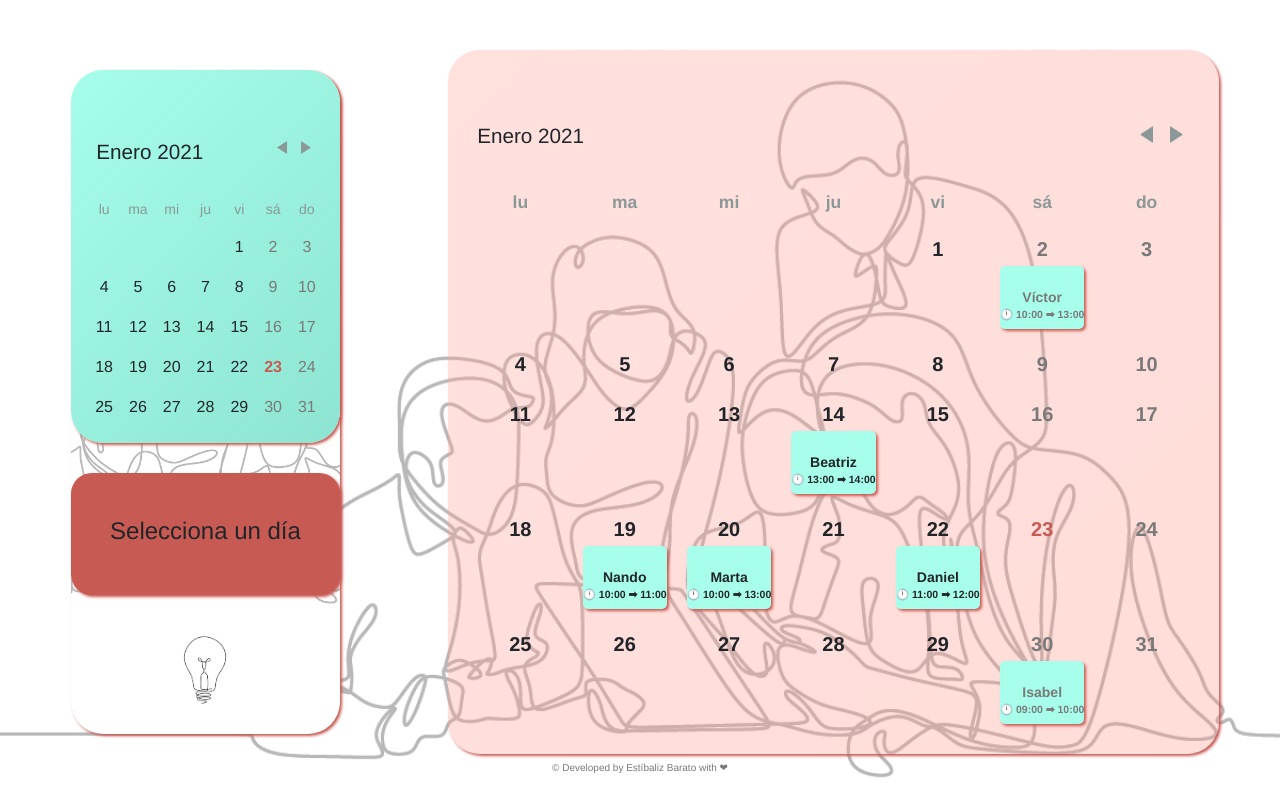
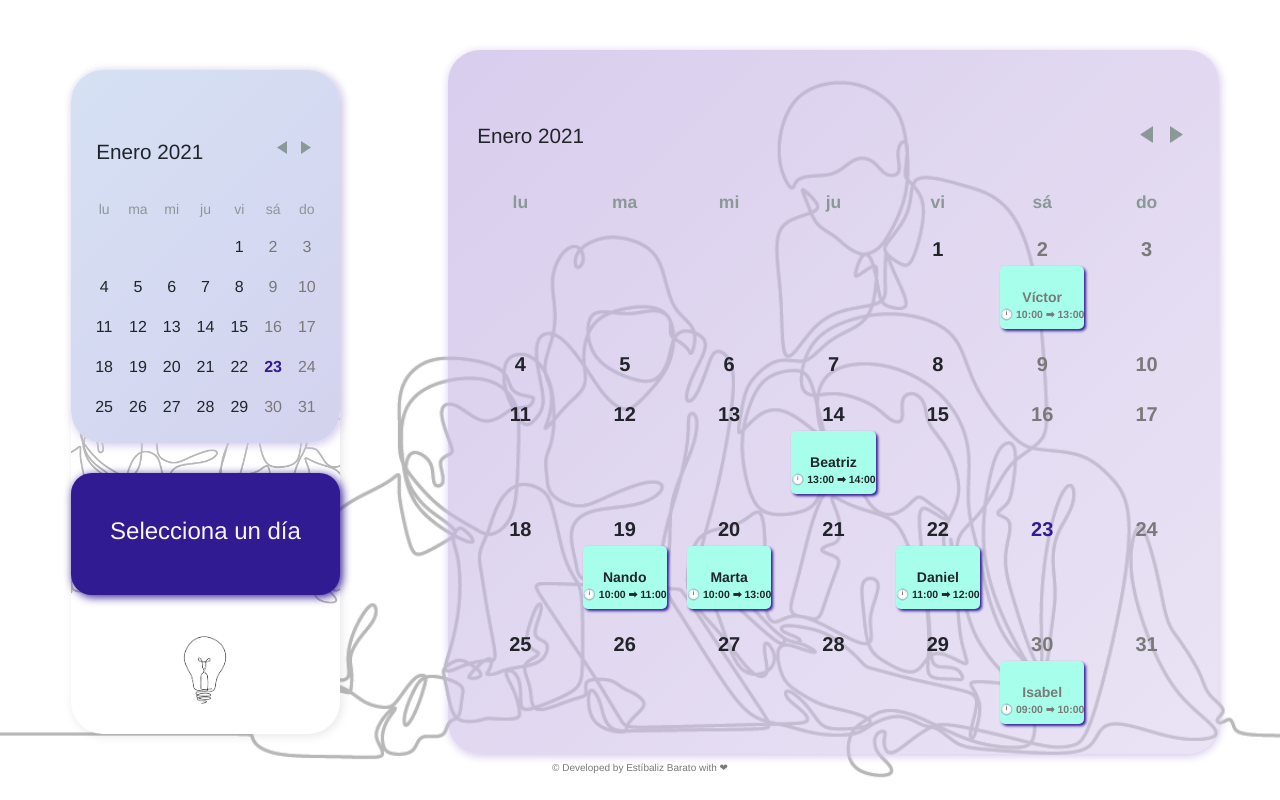
Before and after one commit to EstiBv/DatePicker--technical-test-, a React (Create React App) app: page / in a window 1280 px wide. Built offline with nearby package versions, Linux system fonts and the light colour scheme.

Commit message:
add favicon and change colours

```diff
--- a/public/index.html
+++ b/public/index.html
@@ -4,10 +4,8 @@
     <meta charset="utf-8" />
     <meta name="viewport" content="width=device-width, initial-scale=1" />
     <meta name="theme-color" content="#000000" />
-    <meta
-      name="description"
-      content="Web site created using create-react-app"
-    />
+
+    <link rel="icon" href="%PUBLIC_URL%/faviconIcoSchedule.ico" />
     <!-- bootstrap -->
     <link
       href="https://cdn.jsdelivr.net/npm/bootstrap@5.0.0-beta1/dist/css/bootstrap.min.css"
--- a/src/components/App.js
+++ b/src/components/App.js
@@ -42,6 +42,7 @@ const App = () => {
     console.log(chosenDay);
     localStorage.setItem("day", dayString);
 
+    // solution close modal
     handleModal();
   };
 
--- a/src/styles/App.scss
+++ b/src/styles/App.scss
@@ -1,8 +1,8 @@
 :root {
   // palette1
-  --dark1: #c85a54;
-  --medium1: #ff8a80;
-  --ligth1: #ffbcaf;
+  --dark1: #311b92;
+  --medium1: #673ab7;
+  --ligth1: #d1c4e9;
 
   // palette2
   --dark2: #75ccb9;
--- a/src/styles/calendar.scss
+++ b/src/styles/calendar.scss
@@ -1,7 +1,7 @@
 .containerCalendar {
   flex-direction: row;
   justify-content: center;
-  box-shadow: 2px 2px 3px var(--dark1);
+  box-shadow: 2px 2px 10px #7a79792e;
   border-radius: 2em;
   margin: 20px 20px 20px 20px;
   background-color: var(--ligth2);
@@ -14,14 +14,9 @@
     flex-direction: column;
     &--component {
       color: var(--dark-medium);
-      box-shadow: 2px 2px 3px var(--dark1);
+      box-shadow: 2px 2px 10px var(--ligth1);
       border-radius: 2em;
-      background: linear-gradient(
-        -45deg,
-        var(--dark2),
-        var(--medium2),
-        var(--ligth2)
-      );
+      background: linear-gradient(-45deg, #d1c4e9, var(--ligth2));
       background-size: 400% 400%;
       -webkit-animation: gradient 15s ease infinite;
       animation: gradient 15s ease infinite;
@@ -29,7 +24,8 @@
   }
   &__texts {
     background-color: var(--dark1);
-    box-shadow: 2px 2px 3px var(--dark1);
+    color: var(--basicLigth);
+    box-shadow: 2px 2px 10px var(--dark1);
     border-radius: 1.3em;
     text-align: center;
     margin-top: 30px;
@@ -45,6 +41,7 @@
       border-radius: 0.2em;
       background-color: var(--medium2);
       font-weight: bold;
+      color: #000000;
     }
   }
   &__imgBox {
--- a/src/styles/schedule.scss
+++ b/src/styles/schedule.scss
@@ -2,11 +2,11 @@
   margin-left: 10px;
   margin-right: 10px;
   border-radius: 2em;
-  box-shadow: 2px 2px 3px var(--dark1);
+  box-shadow: 1px 2px 10px var(--ligth1);
   display: flex;
   flex-direction: row;
   justify-content: center;
-  background: linear-gradient(-45deg, #ff8b8050, #ffbcaf59);
+  background: linear-gradient(-45deg, #ede7f65d, #b39ddb);
   background-size: 400% 400%;
   -webkit-animation: gradient 15s ease infinite;
   animation: gradient 15s ease infinite;
```
Also changed, not shown: 1 other file (tests, documents, lock files or other folders).
